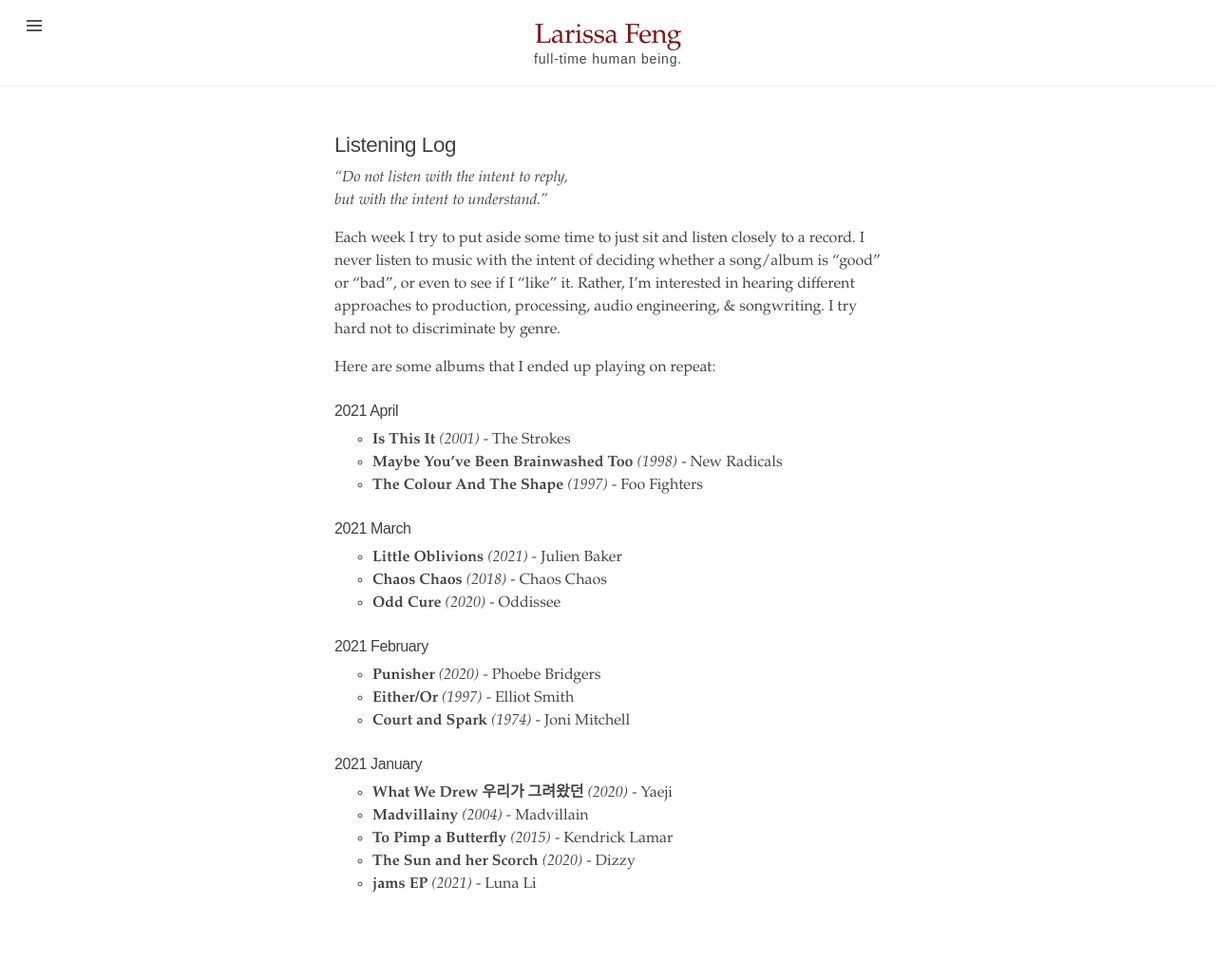
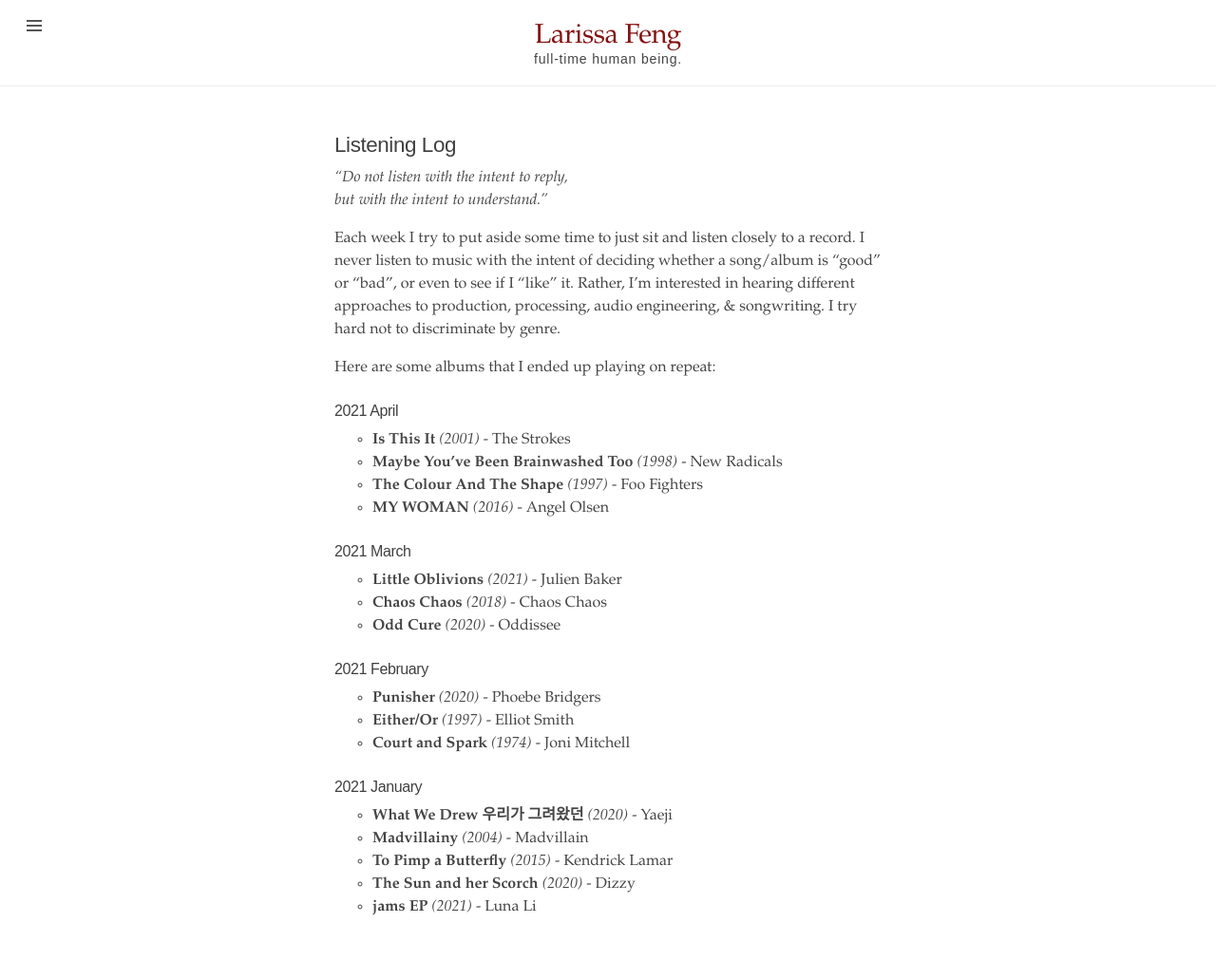
Before and after one commit to mondayrain/mondayrain.github.io, a Jekyll site: the page built from listening_log.md, in a window 1280 px wide. Shown: the whole page at 95% size. Built offline with Jekyll 4.4.1, drawn with Linux system fonts in a browser that asks for light colours; before the commit the page ends 1007 px from its top, so only the background shows below that.

Commit message:
Update listening_log.md

```diff
--- a/listening_log.md
+++ b/listening_log.md
@@ -14,6 +14,7 @@ Here are some albums that I ended up playing on repeat:
 - **Is This It** _(2001)_ - The Strokes
 - **Maybe You've Been Brainwashed Too** _(1998)_ - New Radicals
 - **The Colour And The Shape** _(1997)_ - Foo Fighters
+- **MY WOMAN** _(2016)_ - Angel Olsen
 
 ### 2021 March
 - **Little Oblivions** _(2021)_ - Julien Baker
```
